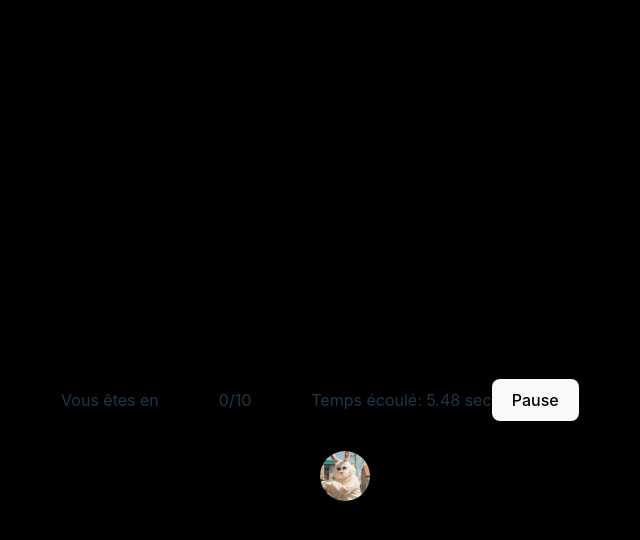
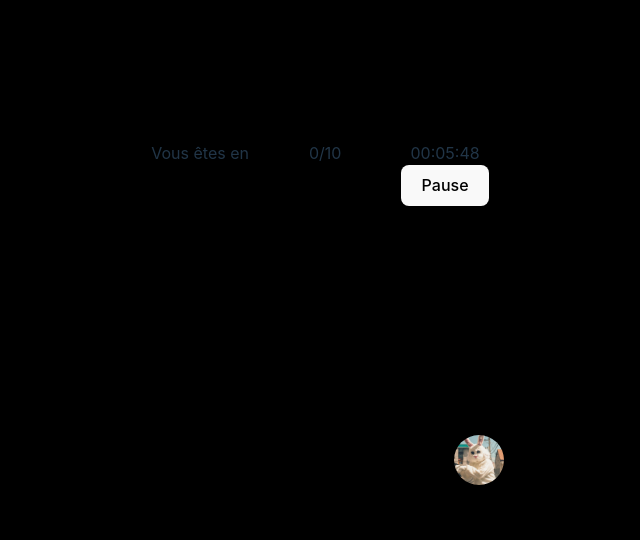
Before and after one commit to STimour/firstPwa, a React (Vite) app: page /game in a window 1280 px wide. Shown: the top 540 px of the page, without its empty margins (320-960 px from the left). Built offline with nearby package versions, Linux system fonts and the light colour scheme; no server answers.

Commit message:
correction of timer - still not work perfectlly

```diff
--- a/dev-dist/sw.js
+++ b/dev-dist/sw.js
@@ -82,7 +82,7 @@ define(['./workbox-b5f7729d'], (function (workbox) { 'use strict';
     "revision": "3ca0b8505b4bec776b69afdba2768812"
   }, {
     "url": "index.html",
-    "revision": "0.bu7ob89enso"
+    "revision": "0.pj6e3i5jtuo"
   }], {});
   workbox.cleanupOutdatedCaches();
   workbox.registerRoute(new workbox.NavigationRoute(workbox.createHandlerBoundToURL("index.html"), {
--- a/src/Chrono.tsx
+++ /dev/null
@@ -1,44 +0,0 @@
-import React, { useEffect, useState } from "react";
-
-interface ChronoProps {
-  onTimeUp: (newTime: number) => void;
-  isPaused: boolean
-}
-
-const Chrono: React.FC<ChronoProps> = (props: ChronoProps) => {
-  const [_, setTempsPass] = useState(0);
-  const [debut, setDebut] = useState(0);
-  const [isPaused, setIsPaused] = useState(false)
-
-  useEffect(() => {
-    setDebut(Date.now())
-    let intervalID = null
-      if(isPaused === false){
-        intervalID = setInterval(() => setTempsPass(Math.random()), 10)
-        return () => clearInterval(intervalID!);
-      } else {
-        clearInterval(intervalID!)
-      }
-
-  }, [isPaused]);
-
-  const handelPause = () => {
-    setIsPaused(!isPaused)
-  }
-
-  useEffect(() =>{
-    props.onTimeUp((Date.now() - debut)/1000)
-
-  })
-
-
-
-  return (
-    <div>
-      Temps écoulé: {(Date.now() - debut)/1000} sec
-      <button onClick={handelPause}>Pause</button>
-    </div>
-  );
-};
-
-export default Chrono;
--- a/src/Game.tsx
+++ b/src/Game.tsx
@@ -1,7 +1,7 @@
 import { useEffect, useState } from "react"
 import "./game.css"
 import { useNavigate } from "react-router-dom"
-import Chrono from "./Chrono"
+import Chrono from "./timer/Chrono"
 
 
 
@@ -90,25 +90,23 @@ const Game: React.FC = () =>{
         }
     }
 
-    const handleTimeUp = (newTime: number) => {
-        setTempsPass(newTime)
-    };
+
 
     return(
-        <>
+        <div className="page">
             <div className="score">
                 <div className="scoreInfo">
                     Vous êtes en {userCountry}</div>
                 <div className="scoreInfo">
                     {nbKills}/10 </div>
                 <div className="scoreInfo">
-                    <Chrono onTimeUp={handleTimeUp} isPaused={false} />
+                    <Chrono  />
                 </div>
             </div>
             <div className="page game-page">
                 <img src="./rabbit.png" className="divTokill" style={position} onClick={handelDivClick}/>
             </div>
-        </>
+        </div>
     )
 }
 
--- a/src/game.css
+++ b/src/game.css
@@ -1,13 +1,15 @@
 body{
-    min-width: 100vw;
-    min-height: 100vh;
+    width: 100%;
+    height: 100%;
     background: black;
 }
 
 
 .game-page{
-    min-width: 80%;
-    min-height: 80%;
+    width: 80%;
+    height: 80%;
+
+    padding: 50%
 }
 
 .score{
@@ -26,5 +28,5 @@ body{
     border-radius: 50%;
     width: 50px;
     height: 50px;
-    position: absolute;
+    position: relative;
 }
--- a/src/timer/Chrono2.tsx
+++ b/src/timer/Chrono.tsx
@@ -2,26 +2,25 @@ import { useEffect, useState } from 'react'
 import Timer from './Timer'
 import ControlButtons from './ControlButtons'
 
-const Chrono2 = () => {
+const Chrono = () => {
     const [isPaused, setIsPaused] = useState(false)
     const [time, setTime] = useState(0)
-
-    useEffect(() => {
-        let interval = null
-
-        if (isPaused === false){
-            interval = setInterval(() => {
-                setTime((time) => time + 10)
-            }, 10)
-        } else {
-            clearInterval(interval!)
-        }
-    }, [isPaused])
-
 
     const handlePause = () => {
         setIsPaused(!isPaused)
     }
+
+    useEffect(() => {
+        let interval = null
+        if(isPaused === false){
+            interval = setInterval(() => {
+                setTime(seconds => seconds + 1);
+              }, 10);
+        } else if (!isPaused && time !== 0) {
+            clearInterval(interval!);
+        }
+          return () => clearInterval(interval!);
+        }, [isPaused, time]);
 
     return(
         <>
@@ -36,4 +35,4 @@ const Chrono2 = () => {
     )
 
 }
-export default Chrono2
+export default Chrono
--- a/src/timer/Timer.tsx
+++ b/src/timer/Timer.tsx
@@ -10,13 +10,13 @@ const Timer:React.FC<TimerProps> = (props: TimerProps) => {
     return(
         <div className="timer">
             <span className="digits">
-                {("0" + Math.floor((props.time / 60000) % 60)).slice(-2)}:
+                {("0" + Math.floor((props.time / 6000) % 60)).slice(-2)}:
             </span>
             <span className="digits">
-                {("0" + Math.floor((props.time / 1000) % 60)).slice(-2)}:
+                {("0" + Math.floor((props.time / 100) % 60)).slice(-2)}:
             </span>
             <span className="digits">
-                {("0" + Math.floor((props.time / 10) % 100)).slice(-2)}
+                {("0" + Math.floor((props.time / 1) % 100)).slice(-2)}
             </span>
         </div>
     )
```
